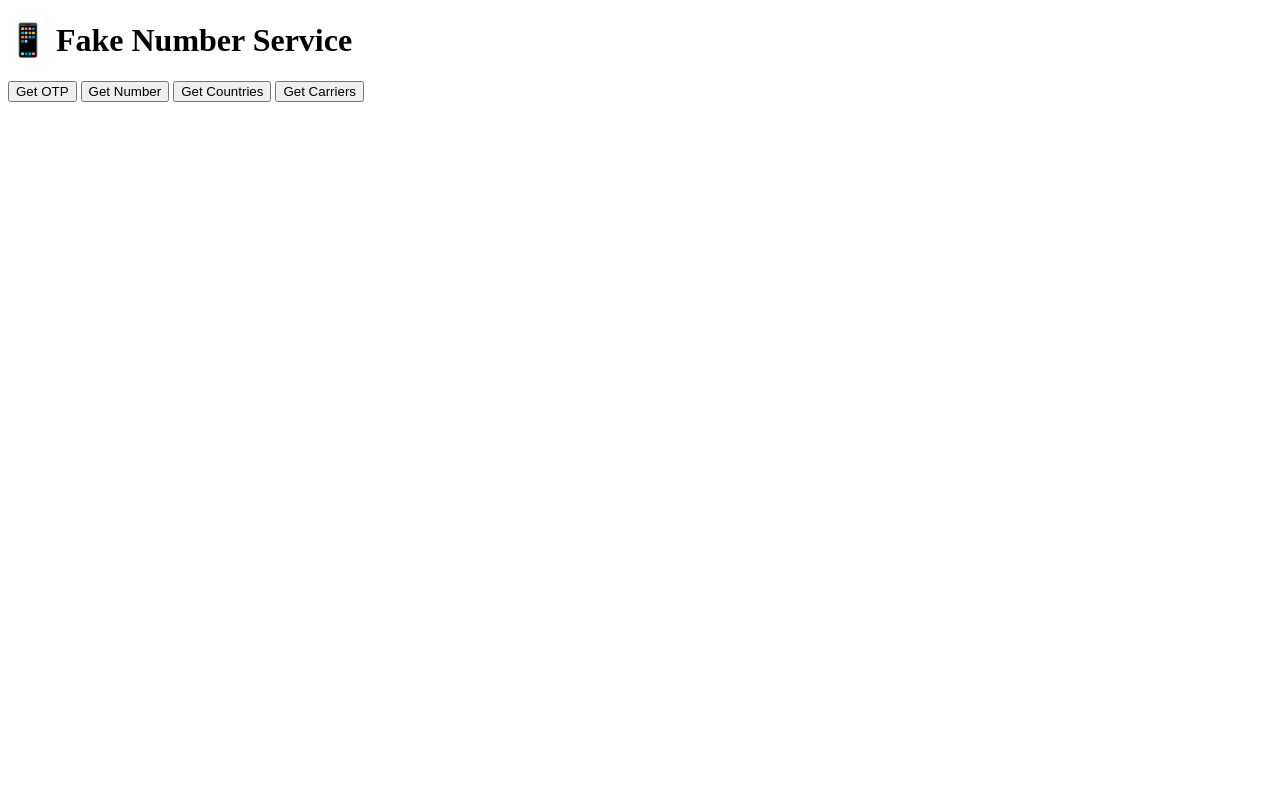
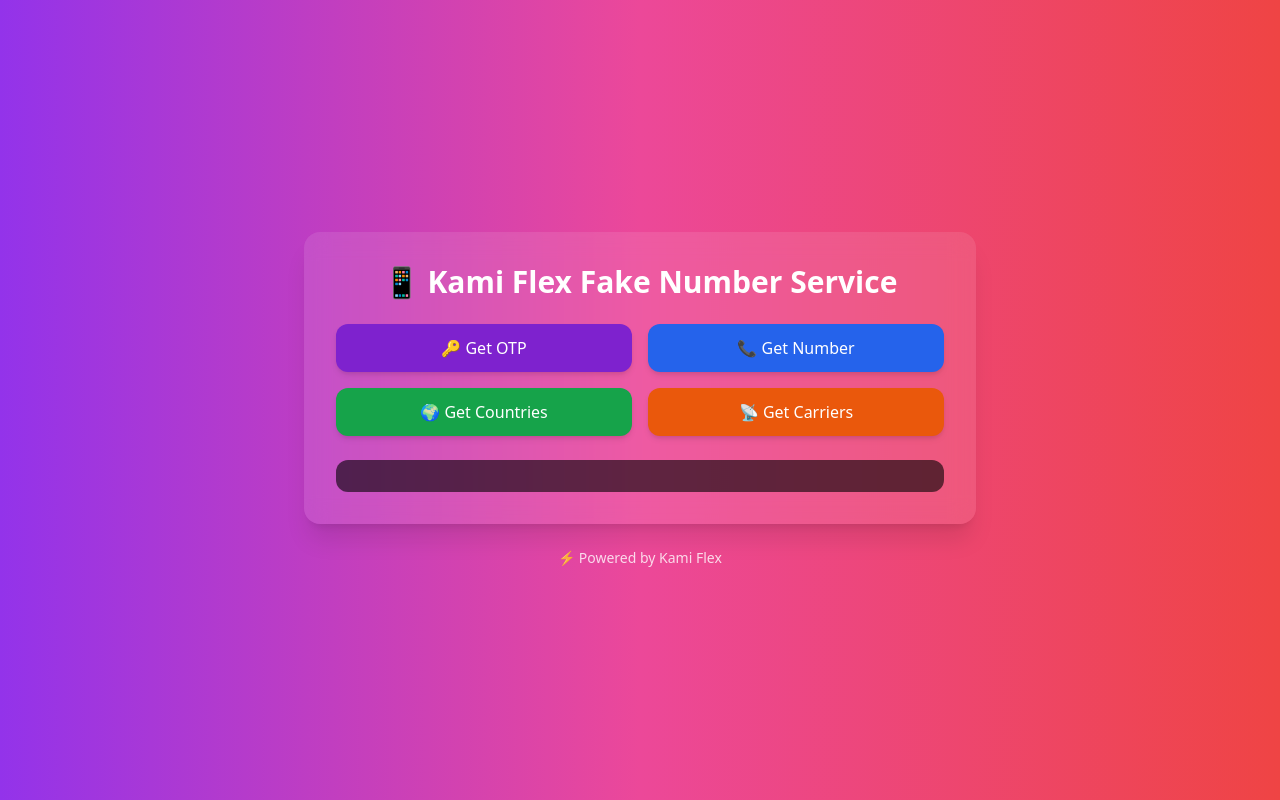
Before and after one commit to Kaamibroken/Kami-Flex, a plain HTML site: page index.html in a window 1280 px wide. Drawn offline with nearby package versions, Linux system fonts and the light colour scheme.

Commit message:
Update index.html

```diff
--- a/index.html
+++ b/index.html
@@ -3,17 +3,29 @@
 <head>
   <meta charset="UTF-8">
   <meta name="viewport" content="width=device-width, initial-scale=1.0">
-  <title>Fake Number Service</title>
+  <title>Kami Flex Fake Number</title>
+  <script src="https://cdn.tailwindcss.com"></script>
 </head>
-<body>
-  <h1>📱 Fake Number Service</h1>
+<body class="bg-gradient-to-r from-purple-600 via-pink-500 to-red-500 min-h-screen flex flex-col items-center justify-center text-white font-sans">
 
-  <button onclick="getOtp()">Get OTP</button>
-  <button onclick="getNumber()">Get Number</button>
-  <button onclick="getCountries()">Get Countries</button>
-  <button onclick="getCarriers()">Get Carriers</button>
+  <div class="bg-white/10 backdrop-blur-md rounded-2xl shadow-xl p-8 w-11/12 max-w-2xl text-center">
+    <h1 class="text-3xl font-bold mb-6">📱 Kami Flex Fake Number Service</h1>
 
-  <pre id="output"></pre>
+    <div class="grid grid-cols-2 gap-4 mb-6">
+      <button onclick="getOtp()" class="bg-purple-700 hover:bg-purple-800 p-3 rounded-xl shadow-md">🔑 Get OTP</button>
+      <button onclick="getNumber()" class="bg-blue-600 hover:bg-blue-700 p-3 rounded-xl shadow-md">📞 Get Number</button>
+      <button onclick="getCountries()" class="bg-green-600 hover:bg-green-700 p-3 rounded-xl shadow-md">🌍 Get Countries</button>
+      <button onclick="getCarriers()" class="bg-orange-600 hover:bg-orange-700 p-3 rounded-xl shadow-md">📡 Get Carriers</button>
+    </div>
+
+    <div class="bg-black/60 p-4 rounded-xl text-left overflow-auto max-h-80">
+      <pre id="output" class="text-sm whitespace-pre-wrap"></pre>
+    </div>
+  </div>
+
+  <footer class="mt-6 text-sm opacity-80">
+    ⚡ Powered by Kami Flex
+  </footer>
 
   <script src="script.js"></script>
 </body>
```
